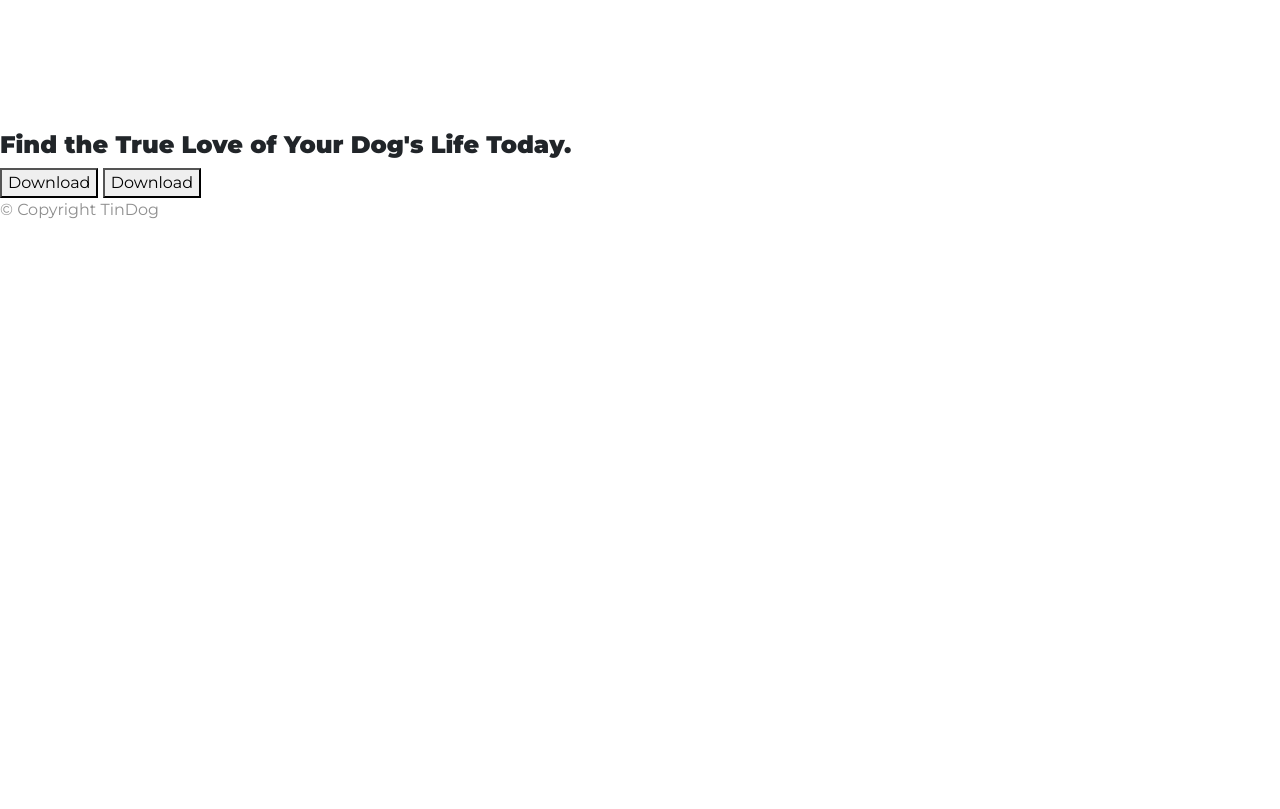
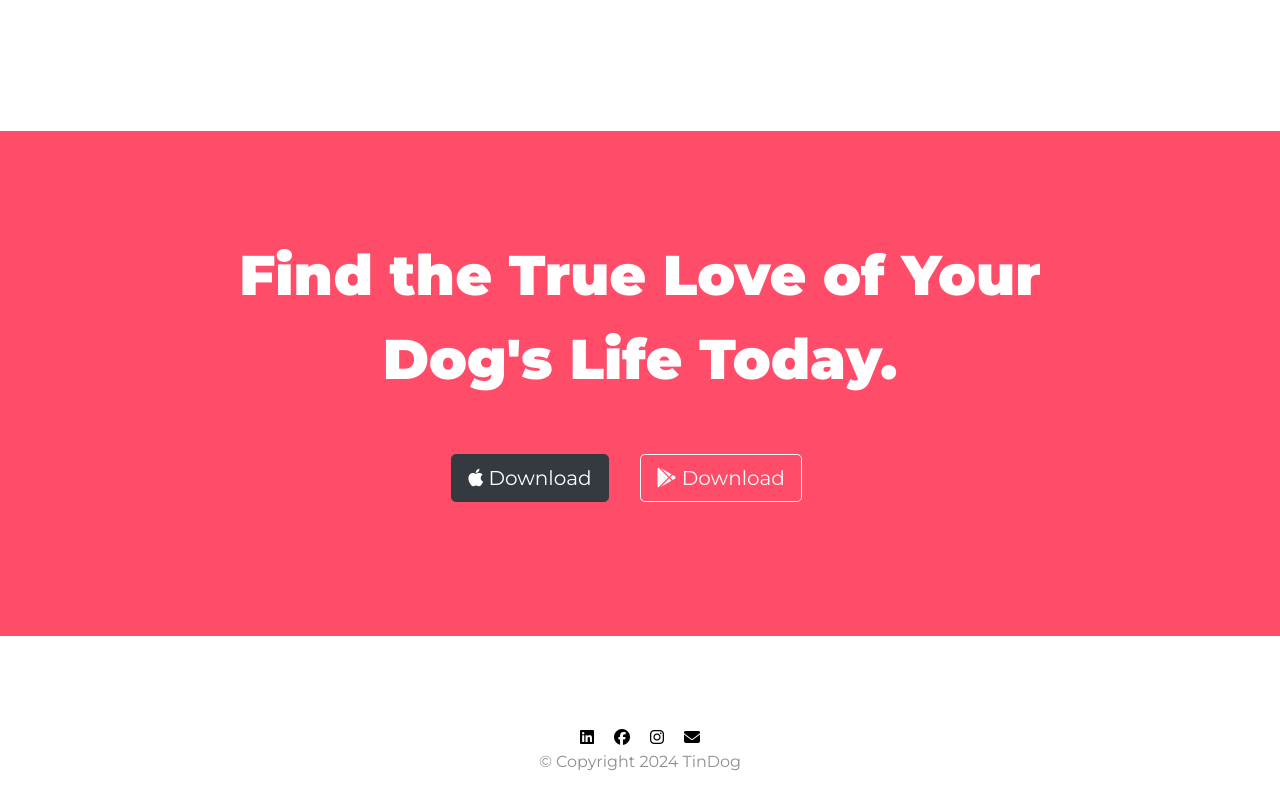
Before and after one commit to prathameshbasagare/TinDog, a plain HTML site: page index.html in a window 1280 px wide. Shown: the part 2423-3232 px from the top of the page. Before the commit the page ends 2661 px from the top, so only its background shows below. Drawn offline with nearby package versions, Linux system fonts and the light colour scheme.

Commit message:
Almost finished the project

```diff
--- a/css/styles.css
+++ b/css/styles.css
@@ -110,3 +110,29 @@ p{
 .pricing-col{
     padding: 3% 2%;
 }
+
+@media (max-width:1028px){
+    #title{
+        text-align: center;
+    }
+    .title-image{
+        position: static;
+        transform: none;
+    }
+}
+
+#cta{
+    padding-top:5% ;
+    background-color: #ff4c68;
+    color: #fff;
+    text-align: center;
+}
+
+#footer{
+    text-align: center;
+    padding: 7% 15% 7%;
+}
+.footer-icons{
+    padding: 0 10px 0;
+    color: black;
+}
--- a/index.html
+++ b/index.html
@@ -194,9 +194,11 @@
 
   <section id="cta">
 
-    <h3>Find the True Love of Your Dog's Life Today.</h3>
-    <button type="button">Download</button>
-    <button type="button">Download</button>
+    <div class="container-fluid">
+      <h1>Find the True Love of Your Dog's Life Today.</h1>
+      <button type="button" class = "btn btn-dark btn-lg download-button"><i class="fa-brands fa-apple"></i> Download</button>
+      <button type="button" class = "btn btn-outline-light btn-lg download-button"><i class="fa-brands fa-google-play"></i> Download</button>
+    </div>
 
   </section>
 
@@ -204,8 +206,8 @@
   <!-- Footer -->
 
   <footer id="footer">
-
-    <p>© Copyright TinDog</p>
+    <a class="fa-brands fa-linkedin footer-icons" href="https://www.linkedin.com/in/prathameshbasagare/" target="_main"></a><a class="fa-brands fa-facebook footer-icons" href="https://www.facebook.com" target="_main"></a><a class="fa-brands fa-instagram footer-icons" href="https://www.instagram.com/prathamesh_b_005/" target="_main"></a><a class="fa-solid fa-envelope footer-icons" href="mailto:prathameshbasagare@outlook.com"></a>
+    <p>© Copyright 2024 TinDog</p>
 
   </footer>
 
```
